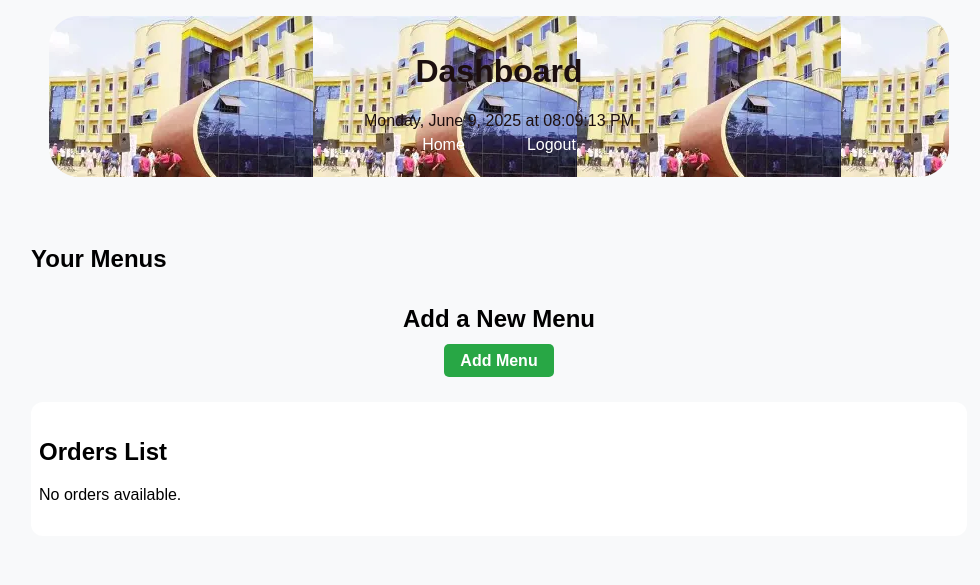
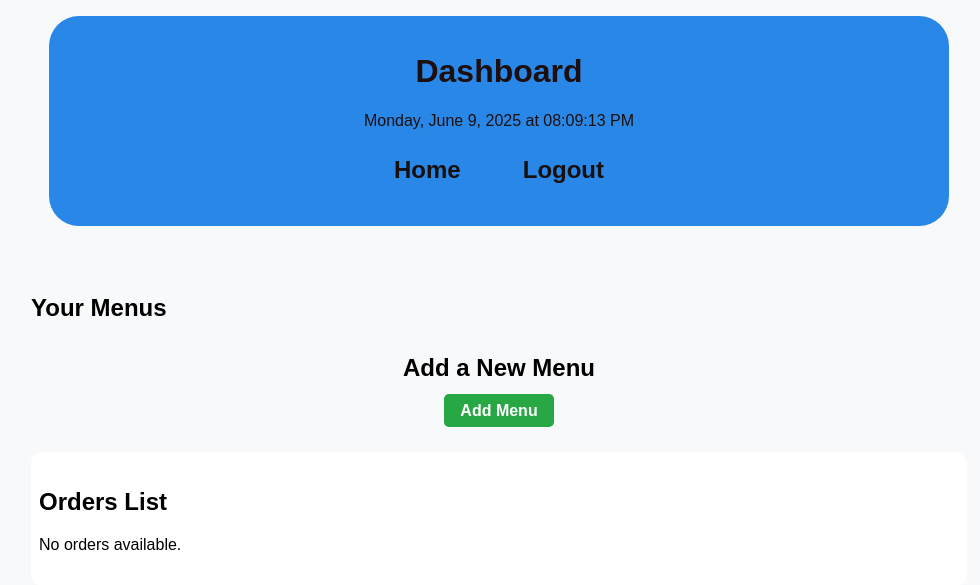
Before and after one commit to Abba-max/Resto, a Django app: template templates/vendor_dashboard.html in a window 1280 px wide. Shown: the top 585 px of the page, without its empty margins (141-1121 px from the left). Run offline with Django 5.2, Linux system fonts and the light colour scheme; the template is opened without the code that fills it, so the values that code supplies are empty.

Commit message:
pagesmodification

```diff
--- a/static/assets/css/vendor_dashboard.css
+++ b/static/assets/css/vendor_dashboard.css
@@ -3,10 +3,11 @@ body {
     margin: 0;
     padding: 0;
     background-color: #f8f9fa;
+    /* background-image: url(..img/Accueil_IUSJ_logo2.jpg); */
 }
 
 header {
-    background-color: #343a40;
+    background-color: #2988e7;
     color: #1d0f0f;
     padding: 1rem 2vw;
     text-align: center;
@@ -15,13 +16,13 @@ header {
     max-width: 900px;
     width: calc(100% - 2vw);
     box-sizing: border-box;
-    background-image: url(../img/Accueil_IUSJ_etudiant.jpg);
+
 }
 
 header nav a {
-    color: #fff;
+    color: #180f0f;
     margin: 0 1rem;
-    text-decoration: none;
+    text-decoration:none;
     display: inline-block;
     padding: 0.4em 0.8em;
     font-size: 1rem;
--- a/templates/vendor_dashboard.html
+++ b/templates/vendor_dashboard.html
@@ -11,7 +11,7 @@
 <body>
     <header>
         <h1>{{vendor.restaurant_name}} Dashboard</h1>
-                     <span id="realtime-date"></span>
+                    <span  id="realtime-date"></span>
                 <script>
 function updateDate() {
     const now = new Date();
@@ -30,8 +30,8 @@ setInterval(updateDate, 1000);
 updateDate();
 </script>
         <nav>
-            <a href="{% url 'vendor_dashboard' %}">Home</a>
-            <a href="{% url 'logout' %}">Logout</a>
+            <a href="{% url 'vendor_dashboard' %}"><h2>Home</h2></a>
+            <a href="{% url 'logout' %}"><h2>Logout</h2></a>
         </nav>
     </header>
     <main>
```
